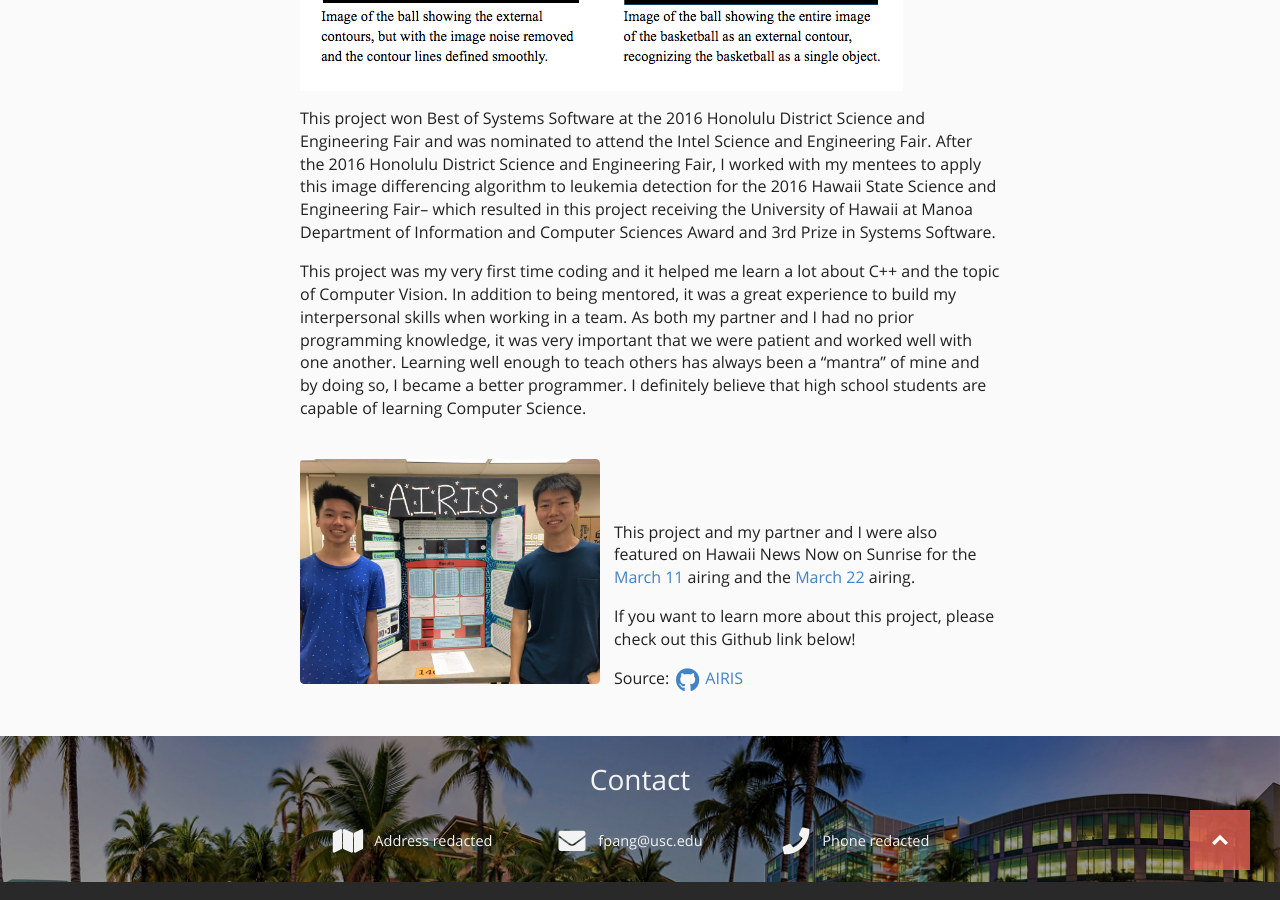
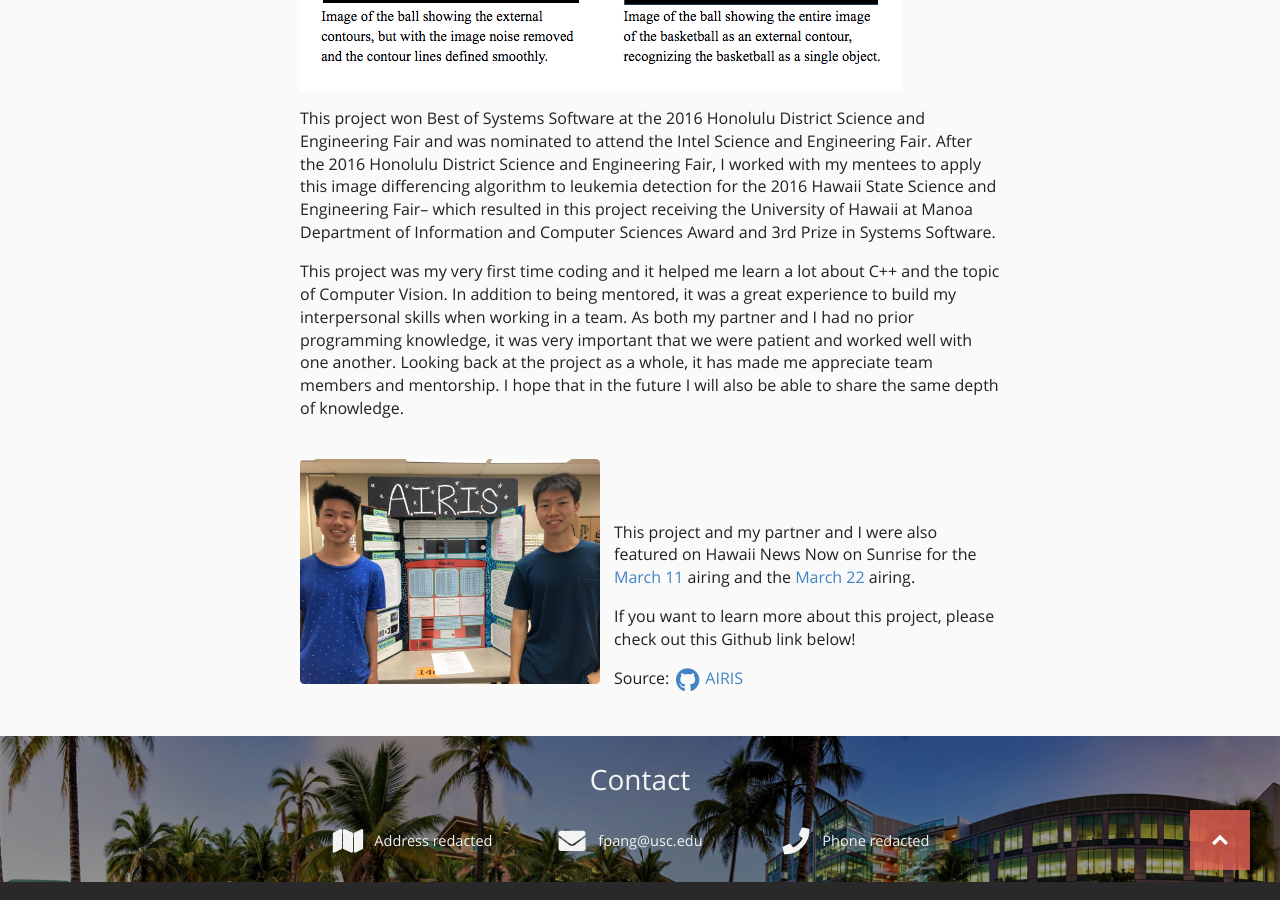
Before and after one commit to fpang0502/frankpang.github.io, a Jekyll site: the page built from projects/airis.md, in a window 1280 px wide and 900 px high, scrolled down 1060 px. Built offline with Jekyll 4.4.1, drawn with Linux system fonts in a browser that asks for light colours; nearby versions of some CDN libraries.

Commit message:
Updated website

```diff
--- a/projects/airis.md
+++ b/projects/airis.md
@@ -22,7 +22,7 @@ To achieve real-time motion detection, AIRIS uses the concept of image differenc
 
 This project won Best of Systems Software at the 2016 Honolulu District Science and Engineering Fair and was nominated to attend the Intel Science and Engineering Fair. After the 2016 Honolulu District Science and Engineering Fair, I worked with my mentees to apply this image differencing algorithm to leukemia detection for the 2016 Hawaii State Science and Engineering Fair-- which resulted in this project receiving the University of Hawaii at Manoa Department of Information and Computer Sciences Award and 3rd Prize in Systems Software.
 
-This project was my very first time coding and it  helped me learn a lot about C++ and the topic of Computer Vision. In addition to being mentored, it was a great experience to build my interpersonal skills when working in a team. As both my partner and I had no prior programming knowledge, it was very important that we were patient and worked well with one another. Learning well enough to teach others has always been a "mantra" of mine and by doing so, I became a better programmer. I definitely believe that high school students are capable of learning Computer Science.
+This project was my very first time coding and it  helped me learn a lot about C++ and the topic of Computer Vision. In addition to being mentored, it was a great experience to build my interpersonal skills when working in a team. As both my partner and I had no prior programming knowledge, it was very important that we were patient and worked well with one another. Looking back at the project as a whole, it has made me appreciate team members and mentorship. I hope that in the future I will also be able to share the same depth of knowledge.
 
 <br>
 <img class class="ui medium left floated rounded image" src="../images/airisgroup.jpg">
```
